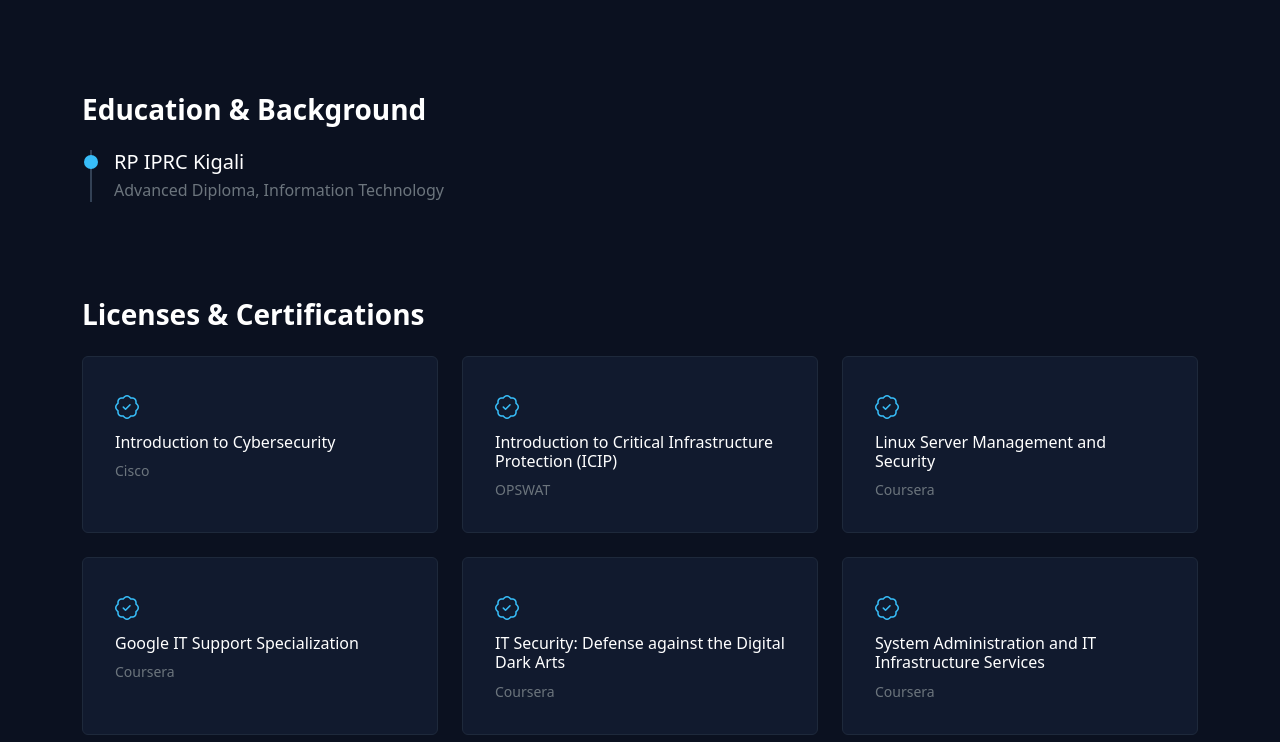
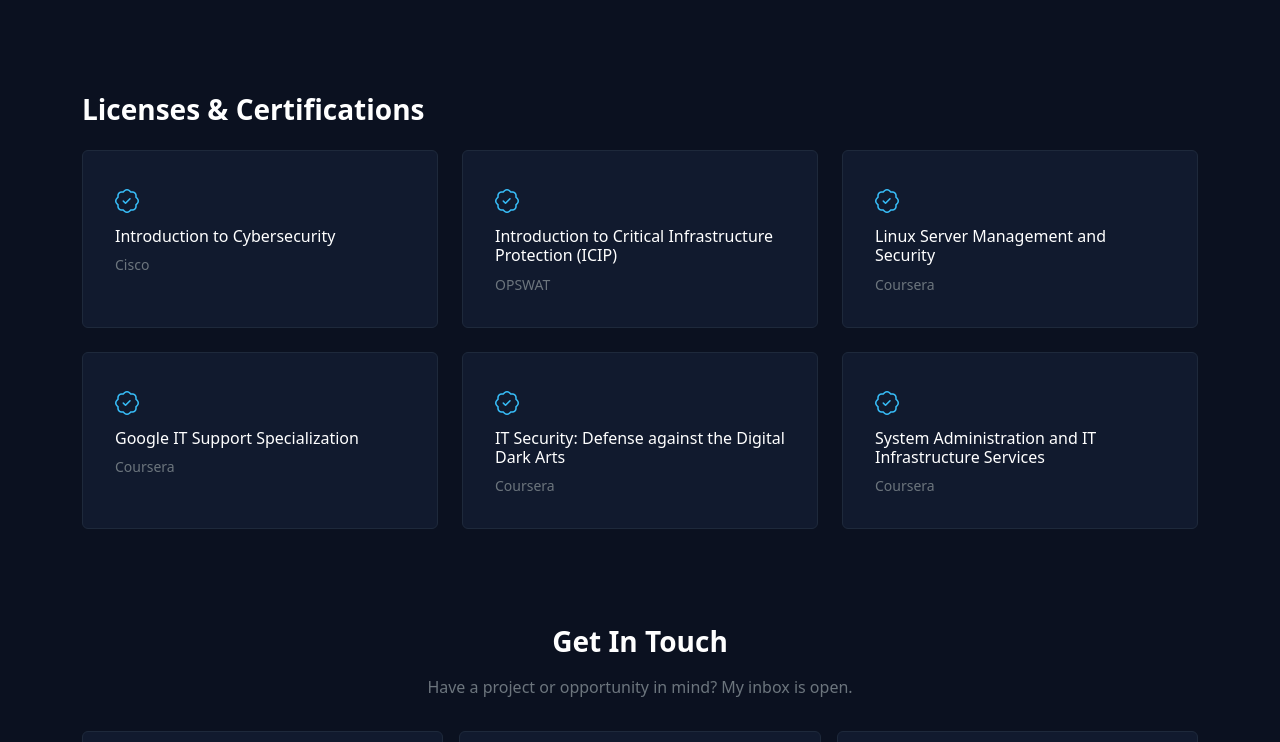
Before and after one commit to kamanzi-danny/Portifolio, a plain HTML site: page index.html in a window 1280 px wide. Shown: the part 1376-2118 px from the top of the page. Drawn offline with nearby package versions, Linux system fonts and the light colour scheme.

Commit message:
Move Education to collaborator branch and fix hero overflow on mobile

```diff
--- a/index.html
+++ b/index.html
@@ -41,7 +41,7 @@
         <ul class="navbar-nav ms-auto">
           <li class="nav-item"><a class="nav-link" href="#about">About</a></li>
           <li class="nav-item"><a class="nav-link" href="#projects">Projects</a></li>
-          <li class="nav-item"><a class="nav-link" href="#education">Education</a></li>
+          <!-- Collaborator: add the Education nav link here -->
           <li class="nav-item"><a class="nav-link" href="#certifications">Certifications</a></li>
           <li class="nav-item"><a class="nav-link" href="#contact">Contact</a></li>
         </ul>
@@ -51,7 +51,7 @@
 
   <!-- HERO (photo visible right away) -->
   <header class="container py-5">
-    <div class="row align-items-center g-5 py-md-5">
+    <div class="row align-items-center g-4 g-md-5 py-md-5">
       <div class="col-md-7 order-2 order-md-1 text-center text-md-start">
         <p class="accent font-monospace mb-2">Hi, my name is</p>
         <h1 class="display-4 fw-bold text-white">Kamanzi Shikiri Danny.</h1>
@@ -108,19 +108,7 @@
     </div>
   </section>
 
-  <!-- EDUCATION -->
-  <section id="education" class="container py-5">
-    <h3 class="fw-bold text-white mb-4">Education &amp; Background</h3>
-    <div class="timeline ps-0 ms-2">
-      <div class="d-flex gap-3">
-        <span class="timeline-dot"></span>
-        <div>
-          <h4 class="h5 text-white mb-1">RP IPRC Kigali</h4>
-          <p class="text-secondary mb-0">Advanced Diploma, Information Technology</p>
-        </div>
-      </div>
-    </div>
-  </section>
+  <!-- Collaborator: add the EDUCATION section here (branch feature/education-florence) -->
 
   <!-- CERTIFICATIONS -->
   <section id="certifications" class="container py-5">
```
